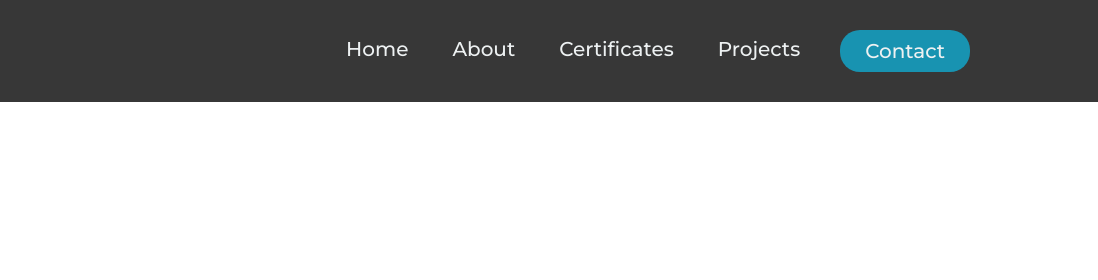
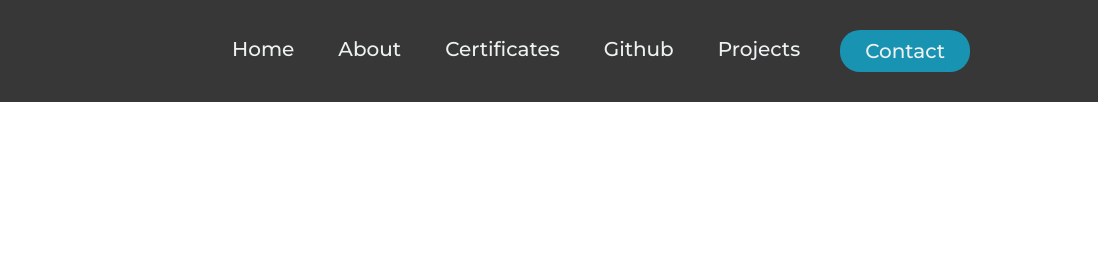
Before and after one commit to markdlrosario3/Portfolio, a plain HTML site: page index.html in a window 1280 px wide. Shown: the top 280 px of the page, 182-1280 px from the left. Drawn offline with nearby package versions, Linux system fonts and the light colour scheme.

Commit message:
Add Github in navbar

```diff
--- a/index.html
+++ b/index.html
@@ -19,6 +19,7 @@
                 <li><a href="#home">Home</a></li>
                 <li><a href="#about">About</a></li>
                 <li><a href="#certificate">Certificates</a></li>
+                <li><a href="https://github.com/markdlrosario3">Github</a></li>
                 <li><a href="https://markdlrosario3.github.io/Project/project.html" target="_blank">Projects</a></li>
             </ul>
         </nav>
```
